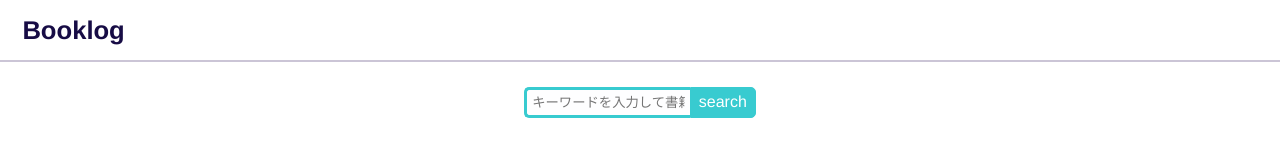
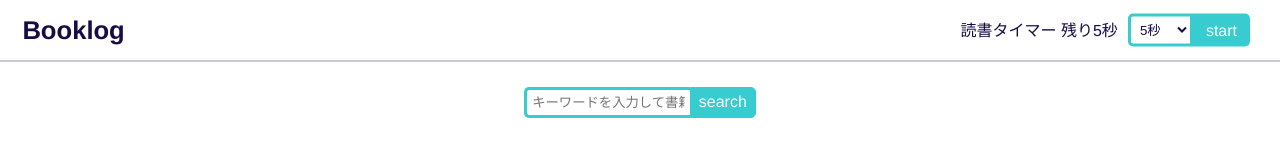
Before and after one commit to NByamane/dept_design_fe_work01, a React (Vite) app in the folder booklog/: page / in a window 1280 px wide. Shown: the top 160 px of the page. Built offline with nearby package versions, Linux system fonts and the light colour scheme; grey boxes are pictures that could not be loaded.

Commit message:
【FE課題】step4

```diff
--- a/booklog/src/App.css
+++ b/booklog/src/App.css
@@ -4,6 +4,10 @@
   margin: 0;
   background: #fff;
   color: #170c45;
+}
+
+canvas {
+  display: none;
 }
 
 html,
@@ -46,6 +50,48 @@ body {
   max-width: 1280px;
   width: 100%;
   color: #170c45;
+}
+
+/*タイマー*/
+.reading-timer {
+  position: absolute;
+  top: 50%;
+  transform: translateY(-50%);
+  right: 30px;
+  display: flex;
+  flex-flow: row nowrap;
+  justify-content: flex-end;
+  align-items: center;
+}
+
+.reading-timer-box {
+  display: flex;
+  flex-flow: row nowrap;
+}
+
+.reading-timer-select-box {
+  border: 3px solid #38cbd0;
+  border-radius: 5px 0 0 5px;
+  outline: none;
+  padding: 5px;
+  margin-left: 10px;
+  height: 33px;
+}
+
+.reading-timer-button {
+  border: 3px solid #38cbd0;
+  height: 33px;
+  border-radius: 0 5px 5px 0;
+  background: #38cbd0;
+  color: #fff;
+  vertical-align: middle;
+  padding: 0 10px;
+  font-weight: normal;
+}
+
+.remaining-time-txt-finish {
+  color: #ff0000;
+  font-weight: bold;
 }
 
 /*---検索ボタン---*/
--- a/booklog/src/App.tsx
+++ b/booklog/src/App.tsx
@@ -1,5 +1,6 @@
 import { useState } from 'react' //reactのuseStateとuseRef使うよ
 import { Search } from './Search'
+import { Timer } from './Timer'
 import { MOCK_DATA } from './mockdata' //このモックデータ使うよ
 import { BookItem } from './types/index' //この型データ使うよ
 import './App.css' //CSSはここ読み込んでね
@@ -12,6 +13,7 @@ function App() {
     <>
       <header className="header">
         <h1 className='booklog-main-ttl'>Booklog</h1>
+        <Timer />{/* タイマー追加 */}
       </header>
       <div className='wrapper'>
         <main className="main">
--- /dev/null
+++ b/booklog/src/Timer.tsx
@@ -0,0 +1,101 @@
+import { useEffect, useState } from 'react';
+
+export const Timer = (): JSX.Element => {
+	const [time, setTime] = useState(5); // 初期値5で残りの秒数を補完するtime
+	const [selectedSeconds, setSelectedSeconds] = useState(5); // selectで選択した秒数を補完。初期値5
+	const [timerActive, setTimerActive] = useState(false); // タイマーが動いてるかどうかを補完。初期値は止まってるのでfalse
+	const [intervalId, setIntervalId] = useState<number | null>(null); //初期値nullで型はnumber or nullが入る
+
+	useEffect(() => {
+		let timeCount: number = 0; //timeCountは変更される変数なので、letを使用。初期値0。
+
+		//timeの値を更新
+		const handleInterval = () => {
+			setTime((prev) => (prev > 0 ? prev - 1 : 0)); //prevが0より大きければ1減らして、それ以外は0を設定（0以下にならないように制御）
+		};
+
+		//タイマーがactiveかつタイマーがセットされてない時（動いてる時はnullにするので）
+		if (timerActive && intervalId === null) {
+			timeCount = window.setInterval(handleInterval, 1000);
+			setIntervalId(timeCount);
+		}
+
+		//クリーンアップ関数
+		return () => {
+			if (timeCount) {
+				clearInterval(timeCount);
+			}
+		};
+	}, [timerActive, intervalId]); //この2つの変数の変化に依存する
+
+	//こっから何かした時の挙動書くよ
+	//①selectで選択した時に呼び出される関数
+	const handleSelectChange = (event: React.ChangeEvent<HTMLSelectElement>) => {
+		if (!timerActive) {// タイマーが動いてない時限定（でないと動いてる時に選択すると上書きされる）
+			const selectedValue = parseInt(event.target.value, 10); //取得したvalueを10進数で整数変換
+			setSelectedSeconds(selectedValue);
+			setTime(selectedValue);
+		}
+	};
+
+	//②startボタンを押した時に呼び出される関数
+	const handleStartButton = () => {
+		// 既存のタイマーが動いている場合はクリーンアップ関数にてクリア
+		if (intervalId !== null) {
+			clearInterval(intervalId);
+			setIntervalId(null);
+		}
+
+		setTime(selectedSeconds);
+		setTimerActive(true);
+
+		//残り時間の更新
+		const newIntervalId = window.setInterval(() => {
+			setTime((prevTime) => {
+				//残り秒数0になったらタイマーを停止
+				if (prevTime === 0) {
+					clearInterval(newIntervalId);
+					setTimerActive(false);
+				}
+
+				return prevTime > 0 ? prevTime - 1 : 0;
+			});
+		}, 1000);
+
+		setIntervalId(newIntervalId);
+	};
+
+	return (
+		<div className="reading-timer">
+			{timerActive && (
+				<p className="remaining-time-txt">読書タイマー 残り<span>{time}</span>秒</p>
+			)}
+			{!timerActive && time > 0 && (
+				<p className="remaining-time-txt">読書タイマー 残り<span>{selectedSeconds}</span>秒</p>
+			)}
+			{!timerActive && time === 0 && (
+				<p className="remaining-time-txt remaining-time-txt-finish">読書タイマー終了</p>
+			)}
+			<form className="reading-timer-box">
+				<select
+					name="reading-timer"
+					id="reading-timer-select-box"
+					className="reading-timer-select-box"
+					value={selectedSeconds}
+					onChange={handleSelectChange}
+				>
+					<option value={5}>5秒</option>
+					<option value={10}>10秒</option>
+					<option value={15}>15秒</option>
+				</select>
+				<button
+					type="button" // デフォルトのフォーム送信を抑制する
+					className="reading-timer-button"
+					onClick={handleStartButton}
+				>
+					start
+				</button>
+			</form>
+		</div>
+	);
+};
```
